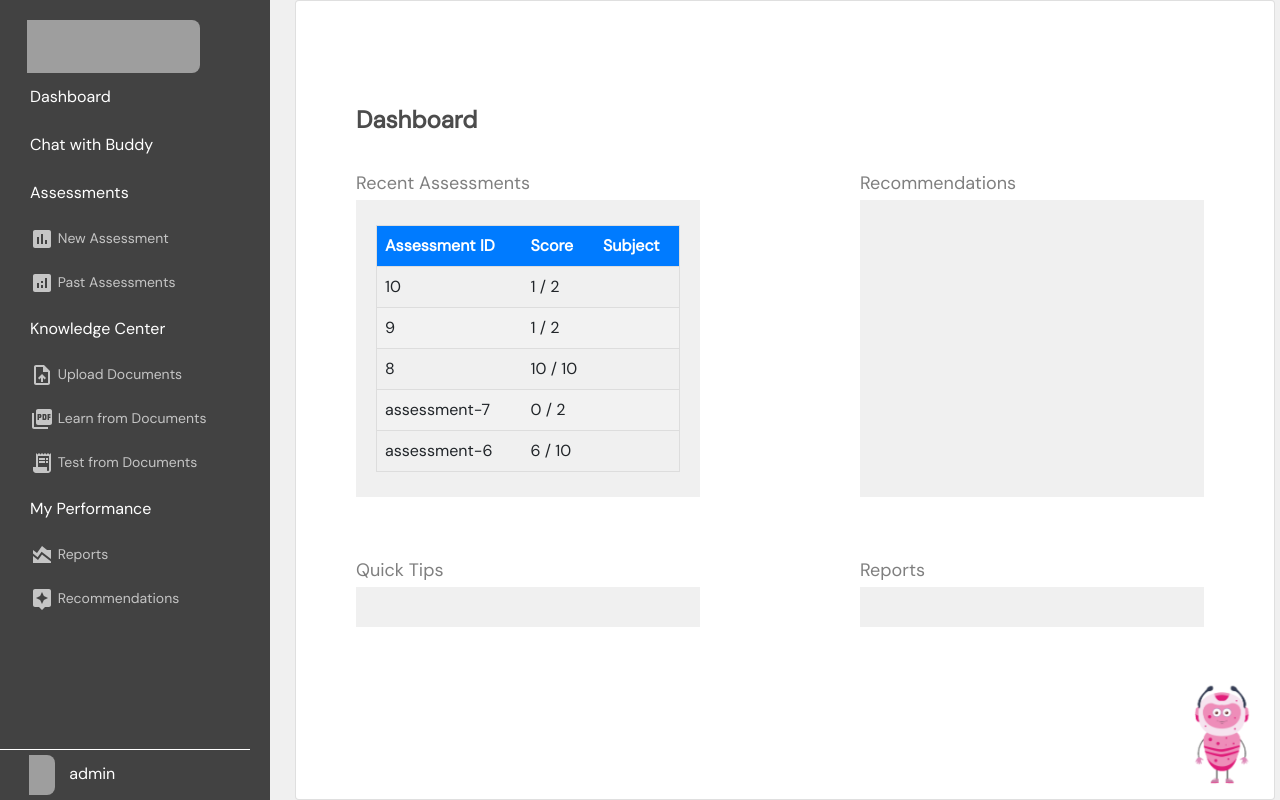
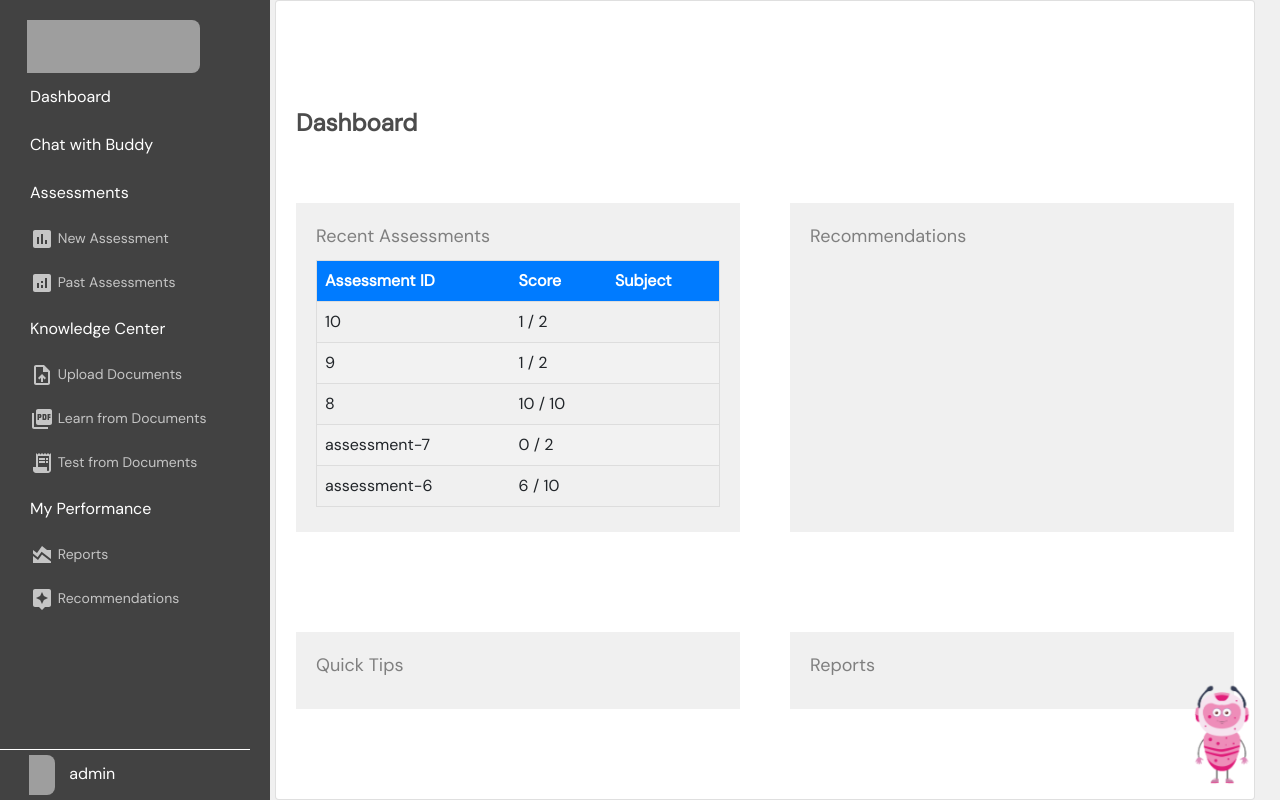
Before and after one commit to igebra-ai/buddygpt, a Django app: page /dashboard/ in a window 1280 px wide. Run offline with Django 4.2, Linux system fonts and the light colour scheme; a user stored in the database is signed in; data comes from the database, SQL or seed files in the repository; some libraries are stand-ins or nearby versions; grey boxes are pictures that could not be loaded.

Commit message:
grid-like dashboard

```diff
--- a/chatbot/templates/dashboard.html
+++ b/chatbot/templates/dashboard.html
@@ -3,7 +3,7 @@
 
 {% block title%}
 Dashboard
-{% endblock%}
+{% endblock %}
 
 <head>
   <link href='https://fonts.googleapis.com/css?family=DM Sans' rel='stylesheet'>
@@ -20,9 +20,10 @@ Dashboard
       height: 100%;
       display: flex;
       flex-direction: column;
-      justify-content: center; /* Center content vertically */
+      justify-content: flex-start; /* Adjust alignment to flex-start */
       align-items: center; /* Center content horizontally */
       padding-left: 250px;
+      margin-top: 0px; /* Add margin from the top */
     }
 
     .card {
@@ -38,8 +39,8 @@ Dashboard
       border: 1px solid transparent rgb(255, 255, 255);
       width: calc(100% - 50px);
       height: 100%;
-      padding-left: 40px;
-      margin-left: 40px;
+      padding-left: 0px;
+      margin-left: 0px;
     }
 
     .dashboard-heading {
@@ -57,17 +58,17 @@ Dashboard
     }
 
     .box-container {
-      display: flex;
-      flex-wrap: wrap;
+      display: grid;
+      grid-template-columns: repeat(2, 1fr); /* Two columns */
+      gap: 50px 50px; /* Gap between rows and columns */
       justify-content: space-between;
     }
 
     .box {
-      width: calc(45% - 60px);
+      width: 100%; /* Adjust width to 100% */
       height: auto; /* Change height to auto */
       background-color: #f0f0f0;
-      margin-bottom: 90px;
-      margin-right: 50px;
+      margin-bottom: 50px; /* Adjust margin between boxes */
       padding: 20px;
       box-sizing: border-box;
       position: relative;
@@ -78,12 +79,6 @@ Dashboard
       margin-bottom: 10px;
       font-family: "DM Sans";
       font-weight: medium;
-      position: absolute;
-      top: -30px;
-      left: 0;
-      right: 0;
-      text-align: left;
-      margin: auto;
       color: rgb(127, 127, 127);
     }
 
@@ -91,9 +86,7 @@ Dashboard
       width: 100%;
       border-collapse: collapse;
       border: 1px solid #ddd;
-      margin-top: 10px;
-      /* Add margin-top and margin-bottom to center the table */
-      margin-top: 5px;
+      margin-top: 5px; /* Add margin-top and margin-bottom to center the table */
       margin-bottom: 5px;
     }
 
```
